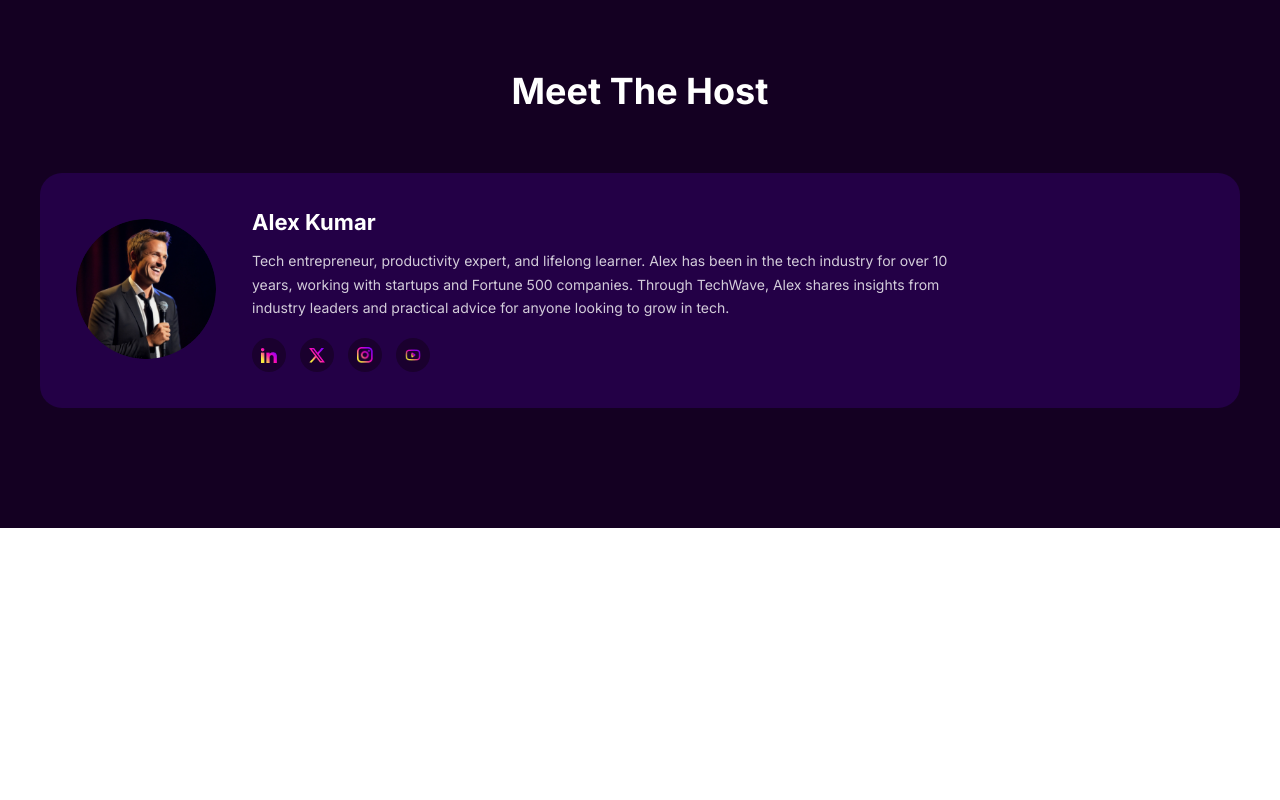
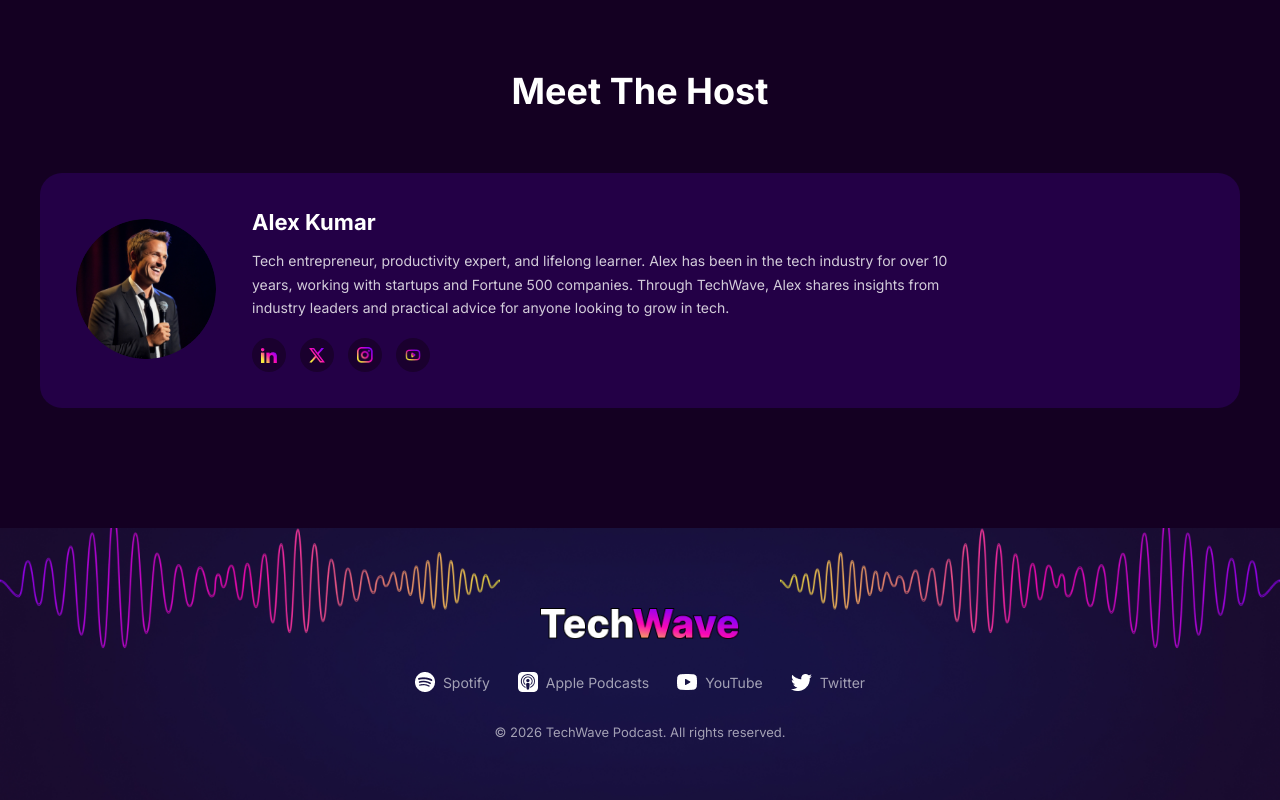
Before and after one commit to kolyanhabib/techwave-final, a plain HTML site: page index.html in a window 1280 px wide. Shown: the part 3096-3896 px from the top of the page. Before the commit the page ends 3624 px from the top, so only its background shows below. Drawn offline with Linux system fonts and the light colour scheme.

Commit message:
completed the footer section

```diff
--- a/index.html
+++ b/index.html
@@ -288,5 +288,30 @@
         </div>
       </div>
     </section>
+
+    <!-- ================== Footer Section =================== -->
+
+    <footer class="site-footer">
+      <div class="footer-content">
+        <div class="logo">
+          <img src="./assets/TechWave.png" alt="" />
+        </div>
+
+        <div class="footer-links">
+          <a href="#"> <img src="assets/spotify.png" alt="" /> Spotify </a>
+          <a href="#">
+            <img src="assets/apple-podcast.png" alt="" /> Apple Podcasts
+          </a>
+          <a href="#">
+            <img src="assets/youtube-podcast.png" alt="" /> YouTube
+          </a>
+          <a href="#"> <img src="assets/twitter.png" alt="" /> Twitter </a>
+        </div>
+
+        <p class="copyright">
+          &copy; 2026 TechWave Podcast. All rights reserved.
+        </p>
+      </div>
+    </footer>
   </body>
 </html>
--- a/style.css
+++ b/style.css
@@ -427,6 +427,64 @@
   width: 16px;
 }
 
+/* =============== Footer Section ================ */
+
+.site-footer {
+  padding: 80px 16px 60px;
+
+  background-image: url("assets/hero-bg.png");
+  background-repeat: no-repeat;
+  background-position: center;
+  background-size: cover;
+  color: #fff;
+}
+
+.footer-content {
+  max-width: 1200px;
+  margin: 0 auto;
+  text-align: center;
+  display: flex;
+  justify-content: center;
+  flex-direction: column;
+  align-items: center;
+}
+
+.footer-logo {
+  width: 400px;
+  height: 60px;
+}
+
+.footer-logo img {
+  width: 100%;
+}
+
+.footer-links {
+  display: flex;
+  justify-content: center;
+  gap: 28px;
+  margin: 32px 0;
+  flex-wrap: wrap;
+}
+
+.footer-links a {
+  display: flex;
+  align-items: center;
+  gap: 8px;
+  color: rgba(255, 255, 255, 0.6);
+  font-size: 14px;
+  text-decoration: none;
+  transition: 0.3s ease;
+}
+
+.footer-links a:hover {
+  color: #fff;
+  transform: translateY(-2px);
+}
+
+.copyright {
+  font-size: 13px;
+  color: rgba(255, 255, 255, 0.6);
+}
 /* =================MOBILE RESPONSIVE (576PX)================= */
 
 @media screen and (max-width: 576px) {
@@ -553,4 +611,22 @@
   .host-socials {
     justify-content: center;
   }
+
+  /* ============== Footer Section ============== */
+  .site-footer {
+    padding: 60px 16px 50px;
+    background-position: center 45%;
+  }
+
+  .footer-logo {
+    font-size: 34px;
+  }
+
+  .footer-links {
+    gap: 16px;
+  }
+
+  .footer-links a {
+    font-size: 13px;
+  }
 }
```
